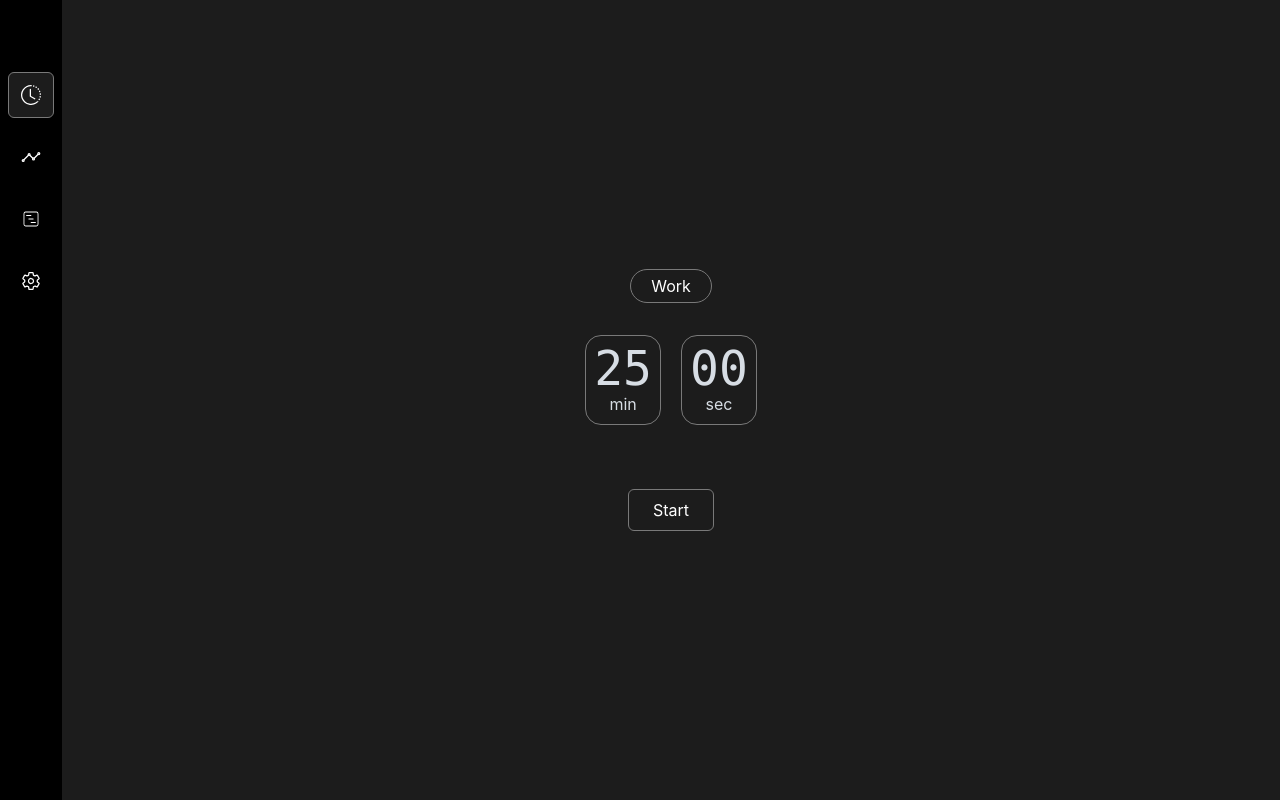
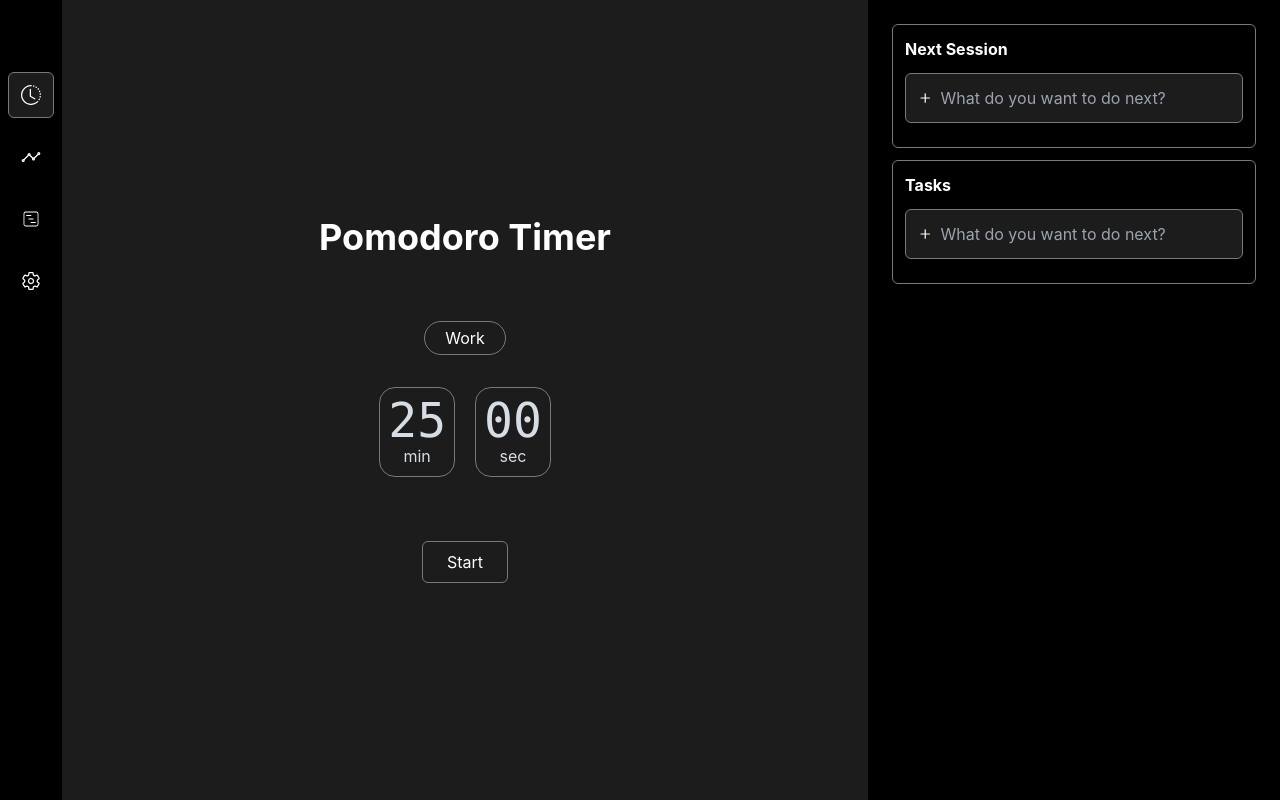
Before and after one commit to muthhukumar/pomomk, a React (Vite) app: page /pomo in a window 1280 px wide. Built offline with nearby package versions, Linux system fonts and the light colour scheme.

Commit message:
added task stuff

```diff
--- a/package.json
+++ b/package.json
@@ -18,12 +18,14 @@
     "react-dom": "^18.2.0",
     "react-router-dom": "^6.22.3",
     "sort-by": "^1.2.0",
-    "tailwind-merge": "^2.2.2"
+    "tailwind-merge": "^2.2.2",
+    "uuid": "^9.0.1"
   },
   "devDependencies": {
     "@tauri-apps/cli": "^1",
     "@types/react": "^18.2.15",
     "@types/react-dom": "^18.2.7",
+    "@types/uuid": "^9.0.8",
     "@vitejs/plugin-react": "^4.2.1",
     "autoprefixer": "^10.4.19",
     "daisyui": "^4.10.1",
--- a/src/components/PomodoroTimer.tsx
+++ b/src/components/PomodoroTimer.tsx
@@ -18,6 +18,9 @@ export default function App() {
 
   return (
     <div className="w-full justify-center h-screen flex items-center flex-col">
+      <h1 className="text-center mb-16 font-bold sm:text-2xl md:text-3xl lg:text-4xl">
+        Pomodoro Timer
+      </h1>
       <p className="border border-smoke text-white rounded-full px-5 py-1 mb-8">
         {sessionType === "work" ? "Work" : "Short Break"}
       </p>
--- a/src/components/Sidebar.tsx
+++ b/src/components/Sidebar.tsx
@@ -54,11 +54,11 @@ export default function Sidebar() {
       <nav className="flex flex-col justify-between items-center mt-16">
         <div className="flex flex-col">
           {links.map(({ id, href, size, Icon }) => (
-            <LinkWrapper key={id} isActive={pathname === href}>
-              <Link to={href}>
+            <Link to={href} key={id}>
+              <LinkWrapper isActive={pathname === href}>
                 <Icon size={size} />
-              </Link>
-            </LinkWrapper>
+              </LinkWrapper>
+            </Link>
           ))}
 
           <LinkWrapper isActive={pathname === "/settings"}>
--- /dev/null
+++ b/src/components/Tasks.tsx
@@ -0,0 +1,144 @@
+import * as React from "react";
+
+import { FiPlus } from "react-icons/fi";
+import { RiCheckboxBlankCircleLine } from "react-icons/ri";
+import { RiCheckboxCircleFill } from "react-icons/ri";
+
+import { TaskType, useTasks } from "../utils/hooks/tasks";
+
+export default function AllTasks() {
+  return (
+    <div className="hidden md:block bg-black md:w-4/5 lg:w-1/2 h-screen p-3">
+      <Tasks title="Next Session" isActiveSession />
+      <Tasks title="Tasks" />
+    </div>
+  );
+}
+
+export function Tasks({
+  isActiveSession = false,
+  title,
+}: {
+  title: string;
+  isActiveSession?: boolean;
+}) {
+  const { tasks } = useTasks();
+
+  return (
+    <>
+      <div className="bg--black rounded-md border-smoke border m-3 p-3">
+        <h3 className="font-bold mb-3">{title}</h3>
+        <TaskInput isActiveSession={isActiveSession} />
+        <div className="mt-3">
+          <TaskList tasks={tasks} isActiveSession={isActiveSession} />
+        </div>
+      </div>
+    </>
+  );
+}
+
+function TaskList({
+  isActiveSession,
+  tasks,
+}: {
+  tasks: Array<TaskType>;
+  isActiveSession: boolean;
+}) {
+  return (
+    <div>
+      <div className="flex flex-col gap-3">
+        {tasks.map((t) => {
+          return isActiveSession === t.active ? (
+            <Task key={t.id} {...t} />
+          ) : null;
+        })}
+      </div>
+    </div>
+  );
+}
+
+function TaskInput({ isActiveSession = false }: { isActiveSession?: boolean }) {
+  const [task, setTask] = React.useState("");
+  const [duration, setDuration] = React.useState("25m");
+
+  const { addTask } = useTasks();
+
+  return (
+    <form
+      className="group rounded-md p-3 w-full bg-matt-black border border-smoke flex items-center"
+      onSubmit={(e) => {
+        console.log("it is not ocming here");
+
+        e.preventDefault();
+
+        console.log("it is not ocming here");
+
+        if (!task) {
+          return;
+        }
+
+        addTask({
+          duration: duration ? duration : "25m",
+          title: task,
+          active: isActiveSession,
+        });
+
+        setTask("");
+        setDuration("");
+      }}
+    >
+      <FiPlus />
+      <input
+        value={task}
+        className="outline-none w-full mx-2 text-white bg-matt-black focus:outline-none"
+        placeholder="What do you want to do next?"
+        type="text"
+        onChange={(e) => setTask(e.target.value)}
+      />
+      {Boolean(task) && (
+        <input
+          type="text"
+          value={duration}
+          className="w-10 outline-none text-white bg-matt-black focus:outline-none"
+          placeholder="25m"
+          onChange={(e) => setDuration(e.target.value)}
+        />
+      )}
+      <input type="submit" hidden={true} />
+    </form>
+  );
+}
+
+function Task({ completed, duration, title, id }: TaskType) {
+  const { setDuration, setTitle, toggleTask } = useTasks();
+
+  return (
+    <div className="rounded-md border-smoke p-3 w-full bg-matt-black text-white border flex items-center">
+      <button onClick={() => toggleTask({ taskId: id, completed: !completed })}>
+        {completed ? (
+          <RiCheckboxCircleFill size={20} className="text-smoke" />
+        ) : (
+          <RiCheckboxBlankCircleLine size={20} className="text-smoke" />
+        )}
+      </button>
+
+      <input
+        value={title}
+        className="outline-none w-full mx-2 text-white bg-matt-black focus:outline-none"
+        placeholder="What do you want to do next?"
+        onChange={(e) => setTitle({ taskId: id, title: e.target.value })}
+      />
+
+      {Boolean(duration) && (
+        <input
+          type="text"
+          value={duration}
+          className="w-10 outline-none text-white bg-matt-black focus:outline-none"
+          onChange={(e) =>
+            setDuration({ taskId: id, duration: e.target.value })
+          }
+        />
+      )}
+    </div>
+  );
+}
--- a/src/components/index.ts
+++ b/src/components/index.ts
@@ -5,3 +5,4 @@ export { default as Sidebar } from "./Sidebar";
 export { default as PomodoroTimer } from "./PomodoroTimer";
 export { default as Sessions } from "./Sessions";
 export { default as RadioInput } from "./RadioInput";
+export { default as AllTasks } from "./Tasks";
--- a/src/main.tsx
+++ b/src/main.tsx
@@ -9,11 +9,14 @@ import "./index.css";
 import { RouterProvider } from "react-router-dom";
 import { router } from "./routes/router";
 import { SessionsProvider } from "./utils/pomodoro/provider";
+import { TasksProvider } from "./utils/hooks/tasks";
 
 ReactDOM.createRoot(document.getElementById("root") as HTMLElement).render(
   <React.StrictMode>
     <SessionsProvider>
-      <RouterProvider router={router} />
+      <TasksProvider>
+        <RouterProvider router={router} />
+      </TasksProvider>
     </SessionsProvider>
   </React.StrictMode>
 );
--- a/src/routes/pomodoro-timer.tsx
+++ b/src/routes/pomodoro-timer.tsx
@@ -1,5 +1,10 @@
-import { PomodoroTimer } from "../components";
+import { PomodoroTimer, AllTasks } from "../components";
 
 export default function PomodoroTimerPage() {
-  return <PomodoroTimer />;
+  return (
+    <>
+      <PomodoroTimer />
+      <AllTasks />
+    </>
+  );
 }
--- /dev/null
+++ b/src/utils/hooks/tasks.tsx
@@ -0,0 +1,142 @@
+import * as React from "react";
+import { generateUUID } from "..";
+
+export type TaskType = {
+  id: string;
+  title: string;
+  completed: boolean;
+  duration: string;
+  active: boolean;
+};
+
+type TasksContextType = {
+  tasks: Array<TaskType>;
+  addTask: (payload: {
+    duration?: string;
+    title: string;
+    active: boolean;
+  }) => void;
+  toggleTask: (payload: { taskId: string; completed: boolean }) => void;
+  removeTask: (taskId: string) => void;
+  setTitle: (payload: { title: string; taskId: TaskType["id"] }) => void;
+  setDuration: (payload: { duration: string; taskId: TaskType["id"] }) => void;
+};
+
+const TasksContext = React.createContext<TasksContextType>({
+  tasks: [],
+  addTask: () => undefined,
+  toggleTask: () => undefined,
+  removeTask: () => undefined,
+  setTitle: () => undefined,
+  setDuration: () => undefined,
+});
+
+export function TasksProvider({ children }: { children: React.ReactNode }) {
+  const [tasks, setTasks] = React.useState<Array<TaskType>>([]);
+
+  function addTask({
+    active,
+    duration,
+    title,
+  }: {
+    duration?: string;
+    title: string;
+    active: boolean;
+  }) {
+    setTasks((state) => {
+      const tasks = [...state];
+
+      tasks.push({
+        active,
+        id: generateUUID(),
+        completed: false,
+        title,
+        duration: duration || "25m",
+      });
+
+      return tasks;
+    });
+  }
+
+  function setTitle({
+    title,
+    taskId,
+  }: {
+    title: string;
+    taskId: TaskType["id"];
+  }) {
+    setTasks((state) => {
+      const tasks = [...state];
+      const index = tasks.findIndex((t) => t.id === taskId);
+
+      if (tasks[index]) tasks[index].title = title;
+
+      return tasks;
+    });
+  }
+
+  function setDuration({
+    duration,
+    taskId,
+  }: {
+    duration: string;
+    taskId: TaskType["id"];
+  }) {
+    setTasks((state) => {
+      const tasks = [...state];
+      const index = tasks.findIndex((t) => t.id === taskId);
+
+      if (tasks[index]) tasks[index].duration = duration;
+
+      return tasks;
+    });
+  }
+
+  function toggleTask({
+    taskId,
+    completed,
+  }: {
+    taskId: TaskType["id"];
+    completed: boolean;
+  }) {
+    setTasks((state) => {
+      const tasks = [...state];
+      const task = tasks.find((t) => t.id === taskId);
+      const index = tasks.findIndex((t) => t.id === taskId);
+
+      if (task) {
+        task.completed = completed;
+      }
+
+      if (tasks[index] && task) tasks[index] = task;
+
+      return tasks;
+    });
+  }
+
+  function removeTask(taskId: TaskType["id"]) {
+    setTasks((state) => {
+      const tasks = [...state];
+
+      return tasks.filter((t) => t.id !== taskId);
+    });
+  }
+
+  return (
+    <TasksContext.Provider
+      value={{ setTitle, tasks, addTask, toggleTask, removeTask, setDuration }}
+    >
+      {children}
+    </TasksContext.Provider>
+  );
+}
+
+export function useTasks() {
+  const context = React.useContext(TasksContext);
+
+  if (!context) {
+    console.warn(`useTasks should be used inside TasksProvider`);
+  }
+
+  return context;
+}
--- a/src/utils/index.ts
+++ b/src/utils/index.ts
@@ -1,3 +1,9 @@
+import { v4 as uuidv4 } from "uuid";
+
 export function addLeadingZero(number: number) {
   return number < 10 ? `0${number}` : number.toString();
 }
+
+export function generateUUID() {
+  return uuidv4();
+}
```
Also changed, not shown: 1 other file (tests, documents, lock files or other folders).
